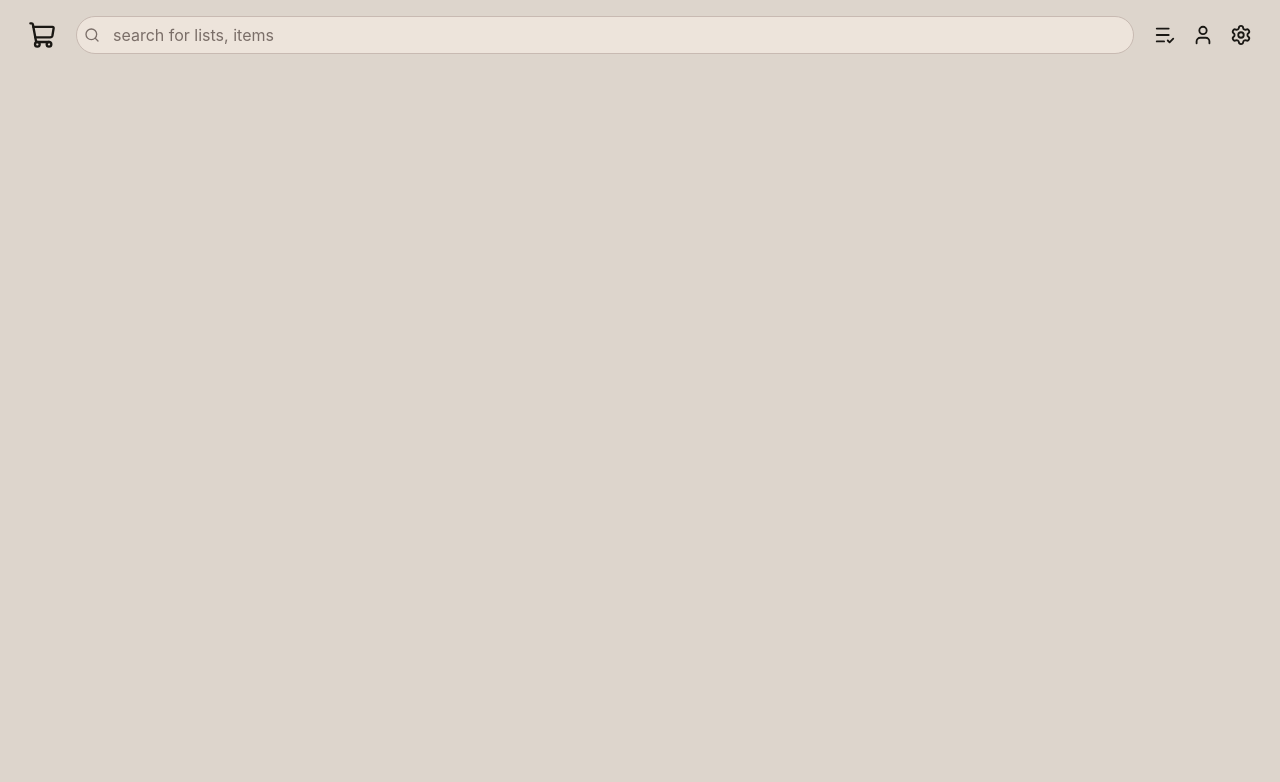
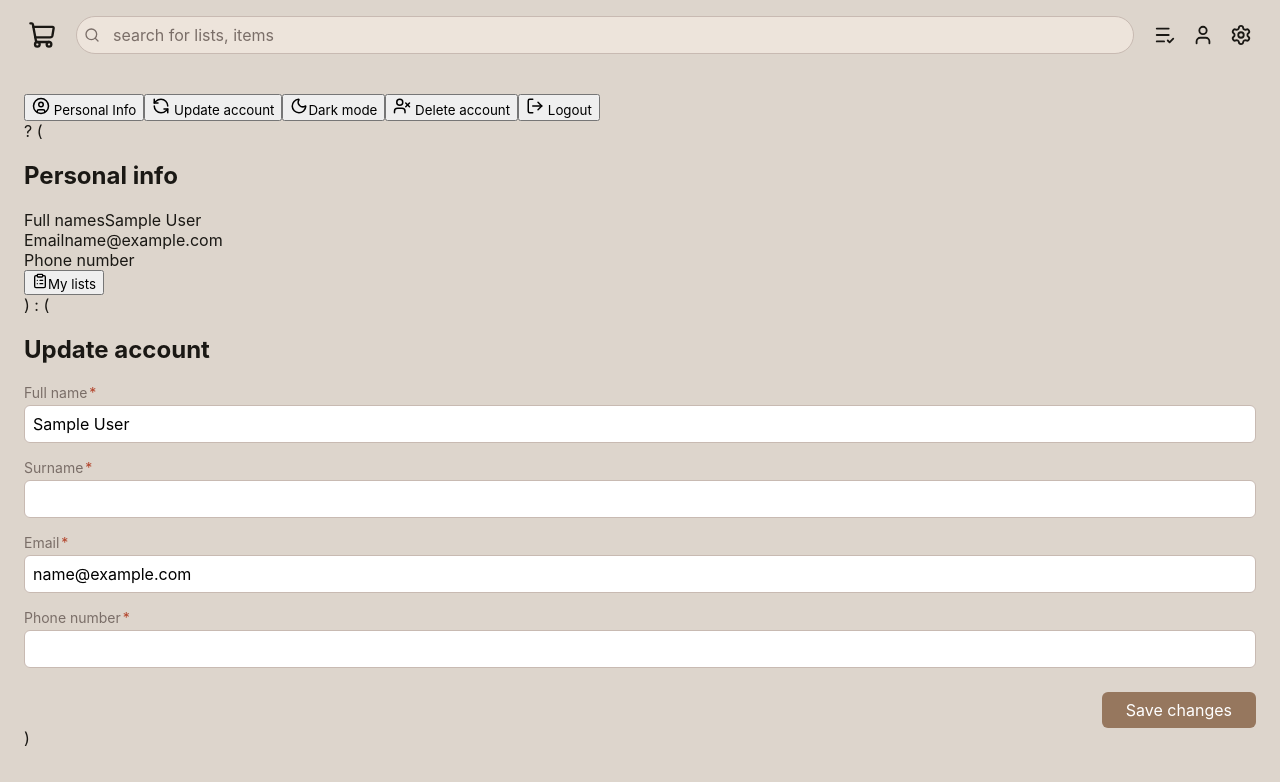
Before and after one commit to thegrindneverstops21/shopping-list, a React (Vite) app: page /profile in a window 1280 px wide. Shown: the top 782 px of the page. Built offline with nearby package versions, Linux system fonts and the light colour scheme; no server answers; sample sign-in values are in the browser's storage.

Commit message:
added profile section

```diff
--- a/src/api/authApi.ts
+++ b/src/api/authApi.ts
@@ -55,4 +55,5 @@ export const {
   useLazyFindUserByEmailQuery,
   useRegisterUserMutation,
   useUpdateUserMutation,
+  useDeleteAccountMutation
 } = authApi;
--- a/src/pages/ProfilePage.tsx
+++ b/src/pages/ProfilePage.tsx
@@ -1,6 +1,174 @@
+import { useState } from "react";
+import { useAppDispatch, useAppSelector } from "../app/hooks";
+import { useNavigate } from "react-router-dom";
+import { useTheme } from "../utils/useTheme";
+import { useDeleteAccountMutation, useUpdateUserMutation } from "../api/authApi";
+import { clearSession, setSession } from "../auth/authSlice";
+import { isValidEmail, isValidPhoneNumber } from "../utils/validation";
+import { addToast } from "../ui/uiSlice";
+import { ClipboardList, LogOut, Moon, RefreshCcw, Sun, UserCircle, UserX } from "lucide-react";
+import FormField from "../components/FormField";
+import Button from "../components/Button";
+import ConfirmDialog from "../components/ConfirmDialog";
+
+type Section = "personal" | "update";
+
 export default function ProfilePage() {
-    return(
-        <>
-        </>
+    const [section, setSection] = useState<Section>("personal");
+    const [deleteOpen, setdeleteOpen] = useState(false);
+
+    const user = useAppSelector((state) => state.auth.user);
+    const dispatch = useAppDispatch();
+    const navigate = useNavigate();
+    const { theme, toggleTheme } = useTheme();
+
+    const [updateUser, { isLoading: updating }] = useUpdateUserMutation();
+    const [deleteAccount, { isLoading: deletingAccount }] = useDeleteAccountMutation();
+
+    const [form, setForm] = useState({
+        name: user?.name ?? "",
+        surname: user?.surname ?? "",
+        email: user?.email ?? "",
+        phoneNumber: user?.phoneNumber ?? "",
+    });
+    const [formErrors, setFormErrors] = useState<{ name?: string; surname?: string; email?: string; phoneNumber?: string }>({});
+
+    if (!user) return null;
+    const userId = user.id;
+
+    function handleLogout() {
+        dispatch(clearSession());
+        navigate("/login");
+    }
+
+    async function handleUpdate() {
+        const errors: typeof formErrors = {};
+        if (!form.name.trim()) errors.name = "Name is required";
+        if (!form.surname.trim()) errors.surname = "Surname is required";
+        if (!isValidEmail(form.email)) errors.email = "Please enter a valid email addresss";
+        if (!isValidPhoneNumber(form.phoneNumber)) errors.phoneNumber = "Please enter a valid phone number";
+        setFormErrors(errors);
+        if (Object.keys(errors).length > 0) return;
+
+        try {
+            const updated = await updateUser({ id: userId, changes: form }).unwrap();
+            //eslint-disable-next-line @typescript-eslint/no-unused-vars
+            const { password, ...safeUser } = updated;
+            dispatch(setSession(safeUser));
+            dispatch(addToast("Account updated", "success"));
+        } catch {
+            dispatch(addToast("Failed to update account", "error"));
+        }
+    }
+
+    async function handleDeleteAccount() {
+        try {
+            await deleteAccount({ userId: user.id }).unwrap();
+            dispatch(clearSession());
+            dispatch(addToast("Account deleted", "success"));
+            navigate("/register");
+        } catch {
+            dispatch(addToast("Failed to delete account", "error"));
+        }
+    }
+
+    return (
+        <div className="profile-page">
+            <aside className="profile-sidebar">
+                <button className={`profile-sidebar-item ${section === "personal" ? "profile-sidebar-item-active" : ""}`} onClick={() => setSection("personal")}>
+                    <UserCircle size={18} /> Personal Info
+                </button>
+                <button className={`profile-sidebar-item ${section === "update" ? "profile-sidebar-item-active" : ""}`} onClick={() => setSection("update")}>
+                    <RefreshCcw size={18} /> Update account
+                </button>
+                <button className="profile-sidebar-item" onClick={toggleTheme}>
+                    {theme === "dark" ? <Sun size={18} /> : <Moon size={18} />}
+                    {theme === "dark" ? "Light mode" : "Dark mode"}
+                </button>
+                <button className="profile-sidebar-item profile-sidebar-item-danger" onClick={() => setdeleteOpen(true)}>
+                    <UserX size={18} /> Delete account
+                </button>
+                <button className="profile-sidebar-item" onClick={handleLogout}>
+                    <LogOut size={18} /> Logout
+                </button>
+            </aside>
+
+            <div className="profile-contact">
+                {section === "personal"} ? (
+                <div className="profile-panel">
+                    <h2>Personal info</h2>
+                    <div className="profile-info-row">
+                        <span className="profile-info-label">Full names</span>
+                        <span>{user.name} {user.surname}</span>
+                    </div>
+                    <div className="profile-info-row">
+                        <span className="profile-info-label">Email</span>
+                        <span>{user.email}</span>
+                    </div>
+                    <div className="profile-info-row">
+                        <span className="profile-info-label">Phone number</span>
+                        <span>{user.phoneNumber}</span>
+                    </div>
+                    <button className="profile-my-list-link" onClick={() => navigate("/")}>
+                        <ClipboardList size={16} />My lists
+                    </button>
+                </div>
+                ) : (
+                <div className="profile-panel">
+                    <h2>Update account</h2>
+                    <FormField
+                        label="Full name"
+                        name="name"
+                        value={form.name}
+                        onChange={(e) => setForm((p) => ({ ...p, name: e.target.value }))}
+                        error={formErrors.name}
+                        required
+                    />
+
+                    <FormField
+                        label="Surname"
+                        name="surname"
+                        value={form.surname}
+                        onChange={(e) => setForm((p) => ({ ...p, surname: e.target.value }))}
+                        error={formErrors.surname}
+                        required
+                    />
+
+                    <FormField
+                        label="Email"
+                        name="email"
+                        type="email"
+                        value={form.email}
+                        onChange={(e) => setForm((p) => ({ ...p, email: e.target.value }))}
+                        error={formErrors.email}
+                        required
+                    />
+
+                    <FormField
+                        label="Phone number"
+                        name="phoneNumber"
+                        value={form.phoneNumber}
+                        onChange={(e) => setForm((p) => ({ ...p, phoneNumber: e.target.value }))}
+                        error={formErrors.phoneNumber}
+                        required
+                    />
+
+                    <div className="form-actions">
+                        <Button onClick={handleUpdate} disabled={updating}>{updating ? "Saving..." : "Save changes"}</Button>
+                    </div>
+                </div>
+                )
+            </div>
+
+            <ConfirmDialog
+                isOpen={deleteOpen}
+                onClose={() => setdeleteOpen(false)}
+                onConfirm={handleDeleteAccount}
+                title="Delete account"
+                message="This permanently deletes your account, all your shopping lists, and their items. This cannot be undone"
+                confirmLabel={deletingAccount ? "Deleting..." : "Delete account"}
+                loading={deletingAccount}
+            />
+        </div>
     )
 }
```
